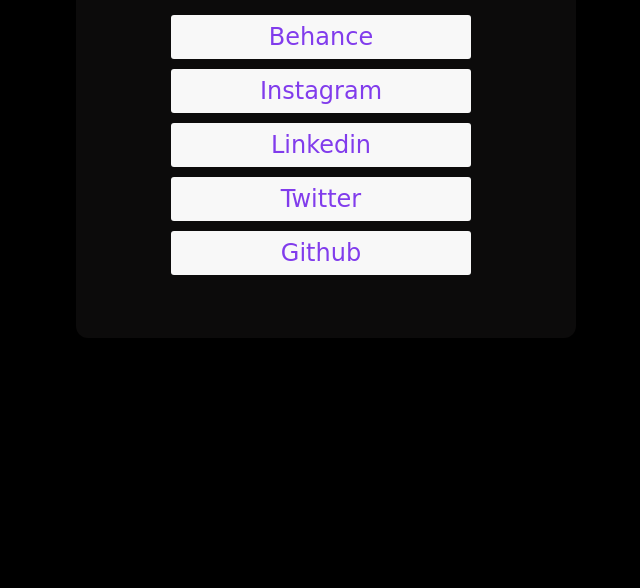
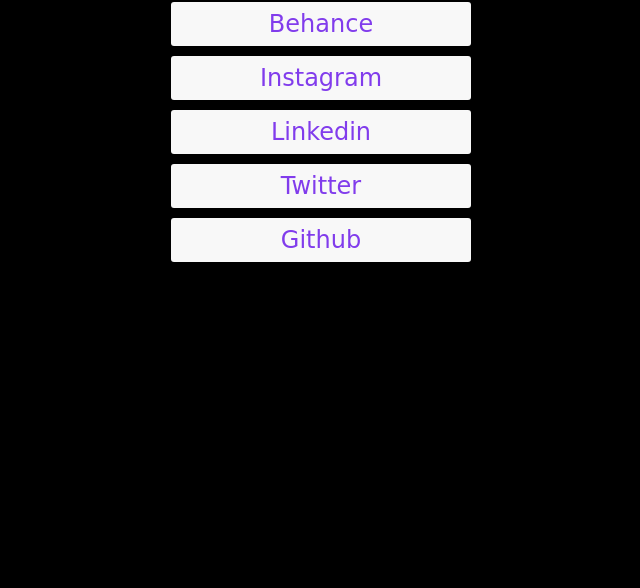
Before and after one commit to JoaoPedro0116/Link-tree, a plain HTML site: page index.html in a window 1280 px wide. Shown: the part 312-900 px from the top of the page, without its empty margins (314-954 px from the left). Before the commit the page ends 870 px from the top, so only its background shows below. Drawn offline with nearby package versions, Linux system fonts and the light colour scheme; a web font is replaced by a local one.

Commit message:
Add files via upload

```diff
--- a/style.css
+++ b/style.css
@@ -24,8 +24,6 @@
     flex-direction: column;
     justify-content: center;
     align-items: center;
-
-    background-color: rgba(88, 84, 84, 0.132);
     border-radius: 12px;
     margin: 70px auto;
     width: 500px;
@@ -77,3 +75,10 @@
 a{
     text-decoration: none;
 }
+@media (min-width: 400px) {
+    main {
+    width: 400px;
+    height: 500px;
+    margin-top: 100px;
+    }
+  }
```
